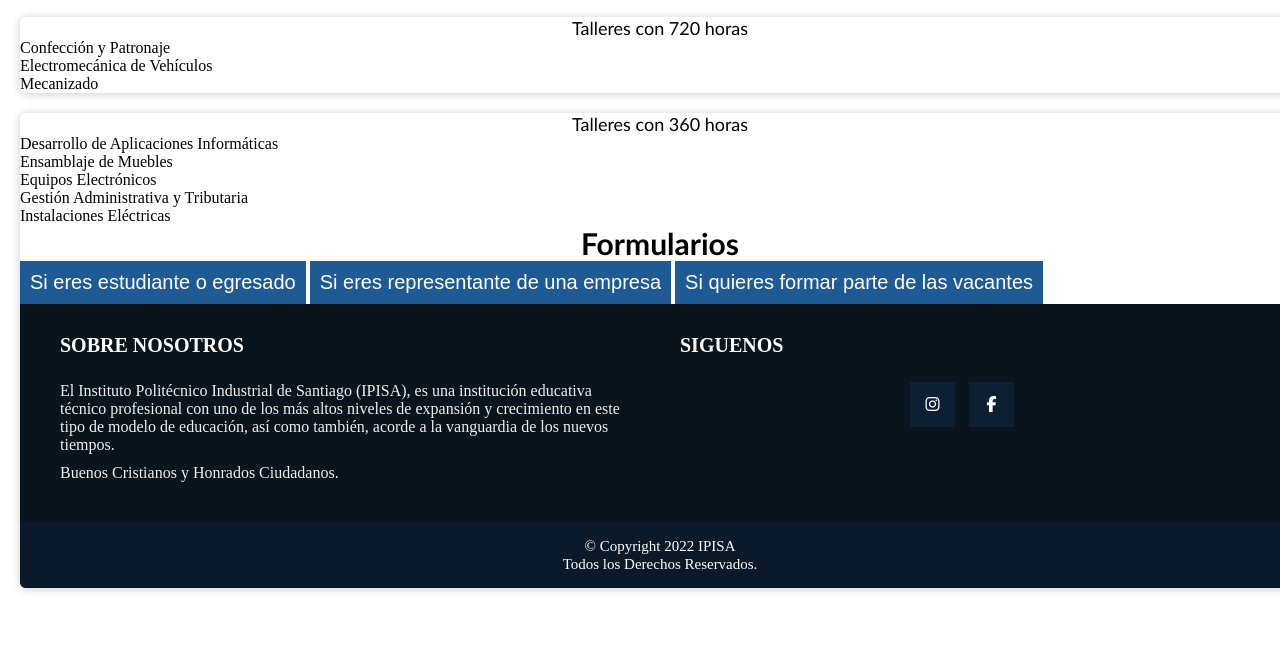
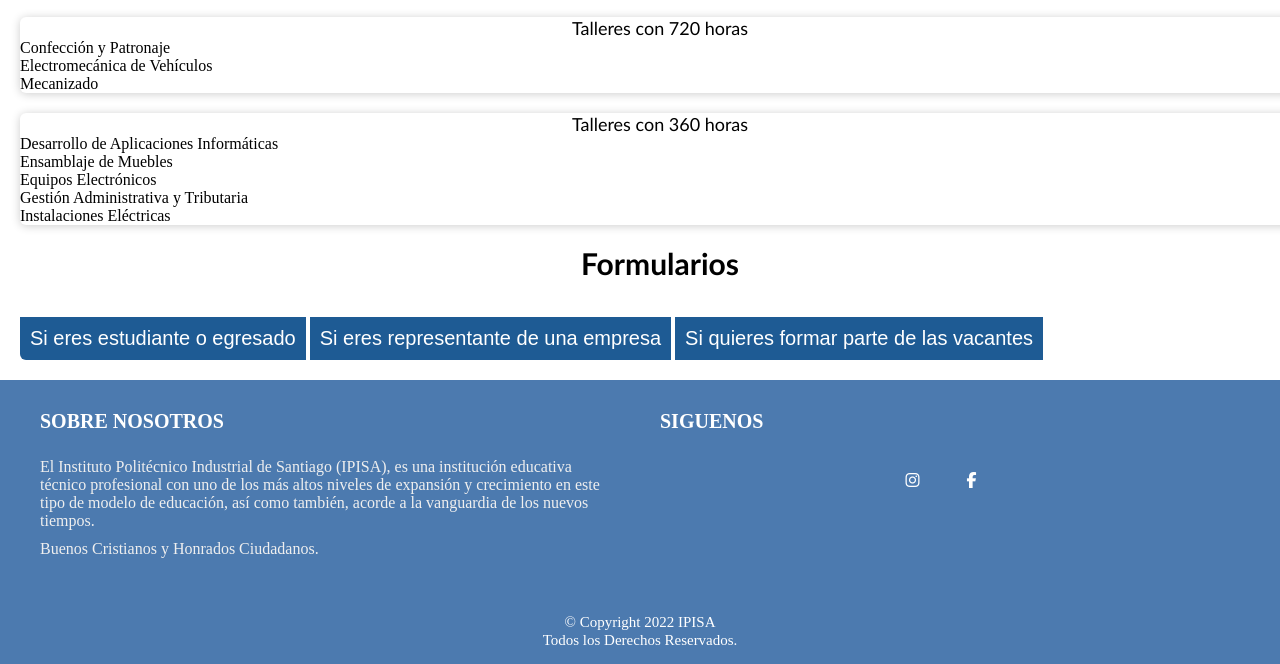
Before and after one commit to alexa111119/practica_equipo2, a PHP site: page /practica_equipo2/pasantia.php in a window 1280 px wide. Shown: the part 679-1343 px from the top of the page. Before the commit the page ends 1271 px from the top, so only its background shows below. Run offline with PHP 8.4, Linux system fonts and the light colour scheme; some libraries are stand-ins or nearby versions.

Commit message:
cambios a pasantia

```diff
--- a/css/footer.css
+++ b/css/footer.css
@@ -7,7 +7,7 @@
 /*:::::Pie de Pagina*/
 .pie-pagina{
     width: 100%;
-    background-color: #0a141d;
+    background-color: #4c7aaf;
 }
 .pie-pagina .grupo-1{
     width: 100%;
@@ -38,7 +38,7 @@
     line-height: 45px;
     color: #fff;
     margin-right: 10px;
-    background-color: #0d2033;
+    background-color: #4c7aaf;
     text-align: center;
     transition: all 300ms ease;
 }
@@ -46,7 +46,7 @@
     color: aqua;
 }
 .pie-pagina .grupo-2{
-    background-color: #0a1a2a;
+    background-color: #4c7aaf;
     padding: 15px 10px;
     text-align: center;
     color: #fff;
--- a/css/pasantia.css
+++ b/css/pasantia.css
@@ -97,3 +97,16 @@ button{
 
 
 }
+
+.botones{
+    width: 100%;
+	margin: 20px;
+	border-radius: 6px;
+	overflow: hidden;
+
+	cursor: default;
+
+
+
+
+}
--- a/pasantia.php
+++ b/pasantia.php
@@ -55,11 +55,18 @@ profesional.
 <li>Instalaciones Eléctricas</li>
     </ul>
 
+</div>
 
+<div class= "botones">
     <h4>Formularios</h4>
+
+    <br>
+    <br>
     <button onclick="location.href='formularioEST.php'">Si eres estudiante o egresado</button>
     <button onclick="location.href='formularioEMP.php'">Si eres representante de una empresa</button>
     <button onclick="location.href='formularioVANC.php'">Si quieres formar parte de las vacantes</button>
+
+    </div>
 </body>
 
 <?php
```
